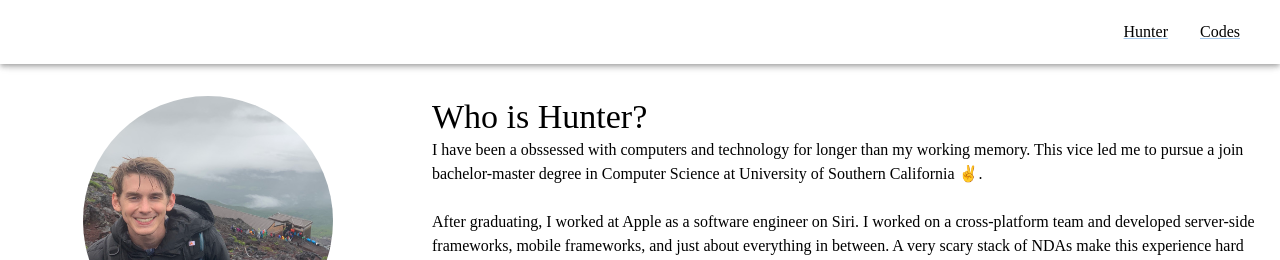
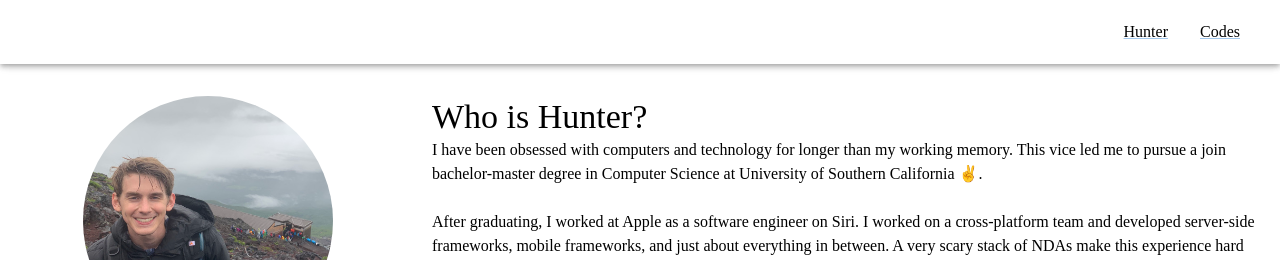
Before and after one commit to wmcnicho/huntercodes2, a React (Create React App) app: page / in a window 1280 px wide. Shown: the top 260 px of the page. Built offline with nearby package versions, Linux system fonts and the light colour scheme.

Commit message:
Fixed a typo

```diff
--- a/src/components/About.js
+++ b/src/components/About.js
@@ -30,9 +30,9 @@ class About extends React.Component {
                     </Grid>
                     <Grid item md={8} xs={12} sx={{textAlign:'left'}}>
                         <Typography variant="h4">Who is Hunter?</Typography>
-                        <Typography>I have been a obssessed with computers and technology for longer than my working memory. This vice led me to pursue a join bachelor-master degree in Computer Science at University of Southern California ✌️. <br/><br/></Typography>
+                        <Typography>I have been obsessed with computers and technology for longer than my working memory. This vice led me to pursue a join bachelor-master degree in Computer Science at University of Southern California ✌️.<br/><br/></Typography>
                         <Typography>After graduating, I worked at Apple as a software engineer on Siri. I worked on a cross-platform team and developed server-side frameworks, mobile frameworks, and just about everything in between. A very scary stack of NDAs make this experience hard describe in detail, but I can say that I have become intimately familiar with GUS architectures and the challenges in building these systems at scale.<br/><br/></Typography>
-                        <Typography>In 2019, I relocated from the Bay Area to New York where I continue to get lost in the subway systems and remind myself what seasons are. Here I started HunterCodes and have worked with small businesses and startups to bring their ideas online. I mostly do web related builds so you could call me a full-stack engineer but I work in offline enviornments as well.<br/><br/></Typography>
+                        <Typography>In 2019, I relocated from the Bay Area to New York where I continue to get lost in the subway systems and remind myself what seasons are. Here I started HunterCodes and have worked with small businesses and startups to bring their ideas online. I mostly do web related builds so you could call me a full-stack engineer but I work in offline environments as well.<br/><br/></Typography>
                         <Typography>One year later, I started teaching a course on teach Artificial Intelligence at City College of New York. I love to teach and doing so has reignited my passion for computer science. If you are a prospective student you can take a gander at the syllabus and assignments from a previous semester. I am now aspiring to go back into academics and get a PhD in Computer Science.<br/><br/></Typography>
                         <Typography>In my free time, I teach neural networks to be better than me at video games, take Japanese lessons, and obediently tend to the whims of two cats. 😼</Typography>
                     </Grid>
```
Also changed, not shown: 1 other file (tests, documents, lock files or other folders).
